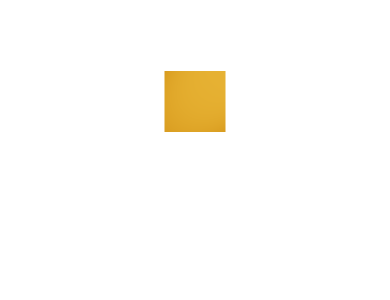
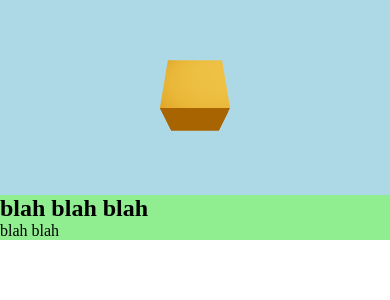
Before and after one commit to arctex-inc/arctex-website, a React (Vite) app in the folder frontend/: page / in a window 390 px wide. Shown: the top 300 px of the page. Built offline with nearby package versions, Linux system fonts and the light colour scheme.

Commit message:
Installed react-three/drei. rotating mesh works.
need to add more in scene and find out how to angle camera downwards correctly

```diff
--- a/frontend/package.json
+++ b/frontend/package.json
@@ -9,6 +9,7 @@
     "preview": "vite preview"
   },
   "dependencies": {
+    "@react-three/drei": "^9.105.6",
     "@react-three/fiber": "^8.16.5",
     "react": "^18.2.0",
     "react-dom": "^18.2.0",
--- a/frontend/src/App.css
+++ b/frontend/src/App.css
@@ -1,6 +1,52 @@
-Canvas {
+#root {
   width: 100%;
-  height: 100%;
   margin: 0;
   padding: 0;
 }
+
+Canvas {
+  width: 100%;
+  margin: 0;
+  padding: 0;
+}
+
+* {
+  margin: 0;
+  padding: 0;
+}
+
+.container {
+  height: 100%;
+  width: 100%;
+  display: flex;
+  flex-wrap: wrap;
+  margin: 0;
+  padding: 0;
+  /* Allow items to wrap to the next line */
+}
+
+.item1 {
+  flex: 1 0 80%;
+  /* Take up 80% of the width */
+  background-color: lightblue;
+  margin: 0;
+  padding: 0;
+}
+
+.item2 {
+  flex: 1 0 20%;
+  /* Take up 20% of the width */
+  background-color: lightgreen;
+  margin: 0;
+  padding: 0;
+  position: sticky;
+}
+
+@media (max-width: 600px) {
+
+  .item1,
+  .item2 {
+    flex-basis: 100%;
+    /* Take up 100% width when screen size is small */
+  }
+}
--- a/frontend/src/App.jsx
+++ b/frontend/src/App.jsx
@@ -1,22 +1,34 @@
 import { useRef, useState } from 'react'
 import { Canvas } from "@react-three/fiber"
 import './App.css'
+import { PerspectiveCamera } from '@react-three/drei'
 
 function App() {
   const [hovered, hover] = useState(false)
 
   return (
-    <Canvas>
-      <ambientLight />
-      <spotLight position={[10, 10, 10]} angle={0.15} penumbra={1} decay={0} intensity={Math.PI} />
+    // <div className='container'>
+    <>
+      <Canvas className='item1'>
+        <ambientLight />
+        <spotLight position={[10, 10, 10]} angle={0.15} penumbra={1} decay={0} intensity={Math.PI} />
+        <PerspectiveCamera angle={30}>
+        </PerspectiveCamera>
 
-      {/* <camera angle={15} /> */}
-      <mesh>
-        <boxGeometry args={[2, 2, 2]} />
-        <meshStandardMaterial color={hovered ? 'hotpink' : 'orange'}/>
-      </mesh>
+        {/* <camera angle={15} /> */}
+        {/* three js uses radians for rotation */}
+        <mesh rotation={[1, 0, 0]}>
+          <boxGeometry args={[2, 2, 2]}/>
+          <meshStandardMaterial color={hovered ? 'hotpink' : 'orange'} />
+        </mesh>
 
-    </Canvas>
+      </Canvas>
+      <section className='item2'>
+        <h1>blah blah blah</h1>
+        <p>blah blah</p>
+      </section>
+    </>
+    // </div>
   )
 }
 
```
Also changed, not shown: 1 other file (tests, documents, lock files or other folders).
